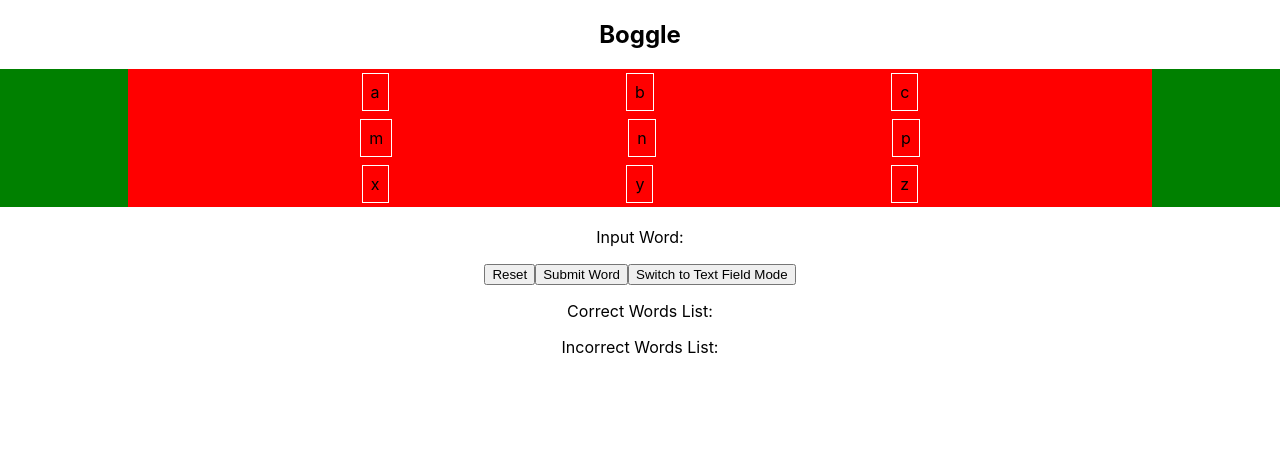
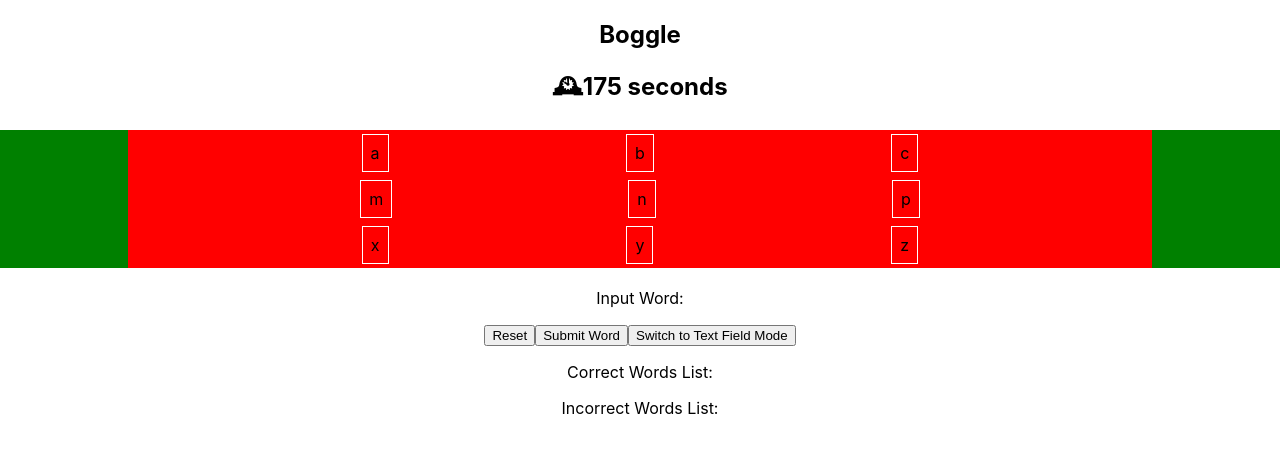
Before and after one commit to 99darshan/play-boggle, a React (Create React App) app in the folder client/: page / in a window 1280 px wide. Shown: the top 452 px of the page. Built offline with nearby package versions, Linux system fonts and the light colour scheme.

Commit message:
added timer

```diff
--- a/client/src/pages/Home.jsx
+++ b/client/src/pages/Home.jsx
@@ -1,4 +1,4 @@
-import React, { useState } from "react";
+import React, { useState, useEffect } from "react";
 
 const board = [
   ["a", "b", "c"],
@@ -25,6 +25,7 @@ export default function Home() {
   const [correctWords, setCorrectWords] = useState([]);
   const [incorrectWords, setIncorrectWords] = useState([]);
   const [inputMode, setInputMode] = useState(INPUT_MODES.boardClick);
+  const [timeRemaining, setTimeRemaining] = useState(180);
 
   const onWordSubmitted = () => {
     console.log("submitted word " + inputWord);
@@ -48,9 +49,22 @@ export default function Home() {
     setInputWord(inputWord + e.target.textContent);
   };
 
+  useEffect(() => {
+    console.log("use effect");
+    const timerIntervalId = setInterval(
+      () => setTimeRemaining(timeRemaining - 1),
+      1000
+    );
+    // clear interval on re-render to avoid memory leaks
+    return () => clearInterval(timerIntervalId);
+
+    // re-run effect when timeRemaining is updated
+  }, [timeRemaining]);
+
   return (
     <>
       <h2>Boggle</h2>
+      <h2>&#128368;{timeRemaining} seconds</h2>
       {/* Board */}
       <div style={styles.boggleBoardContainer}>
         <div style={styles.boggleBoard}>
```
